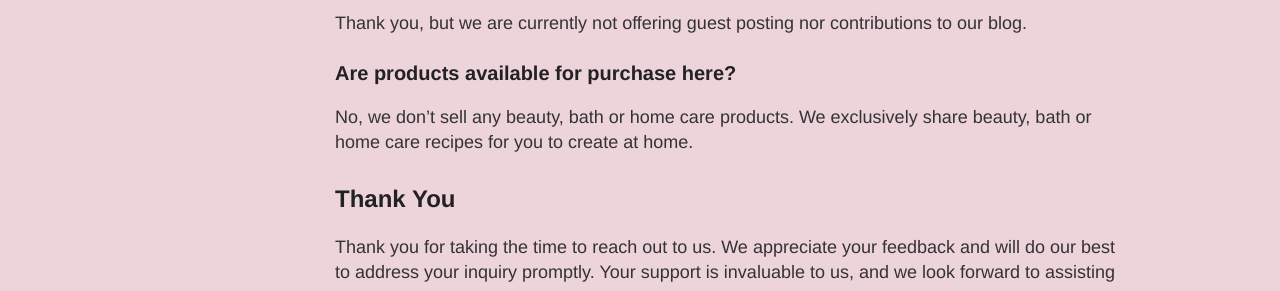
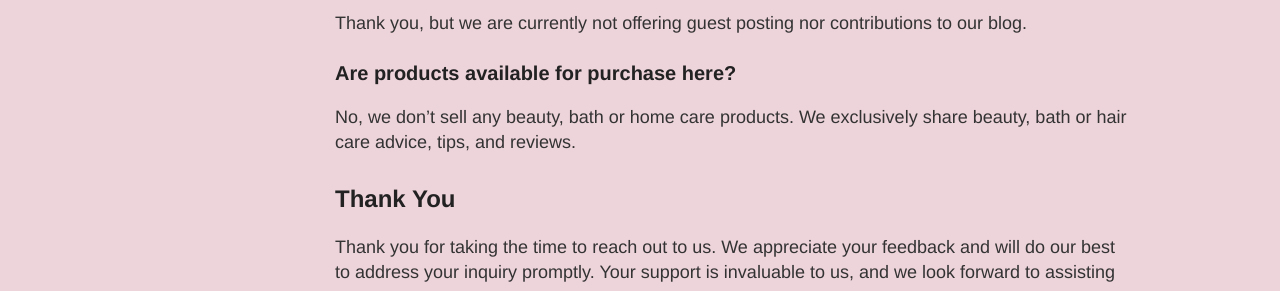
Before and after one commit to QMTesting/takeonbeauty, a Jekyll site: the page built from contact.md, in a window 1280 px wide. Shown: the part 957-1248 px from the top of the page. Built offline with Jekyll 4.4.1, drawn with Linux system fonts in a browser that asks for light colours.

Commit message:
Update contact.md

```diff
--- a/contact.md
+++ b/contact.md
@@ -30,7 +30,7 @@ Thank you, but we are currently not offering guest posting nor contributions to
 
 ### Are products available for purchase here?
 
-No, we don't sell any beauty, bath or home care products. We exclusively share beauty, bath or home care recipes for you to create at home.
+No, we don't sell any beauty, bath or home care products. We exclusively share beauty, bath or hair care advice, tips, and reviews.
 
 ## Thank You
 
```
